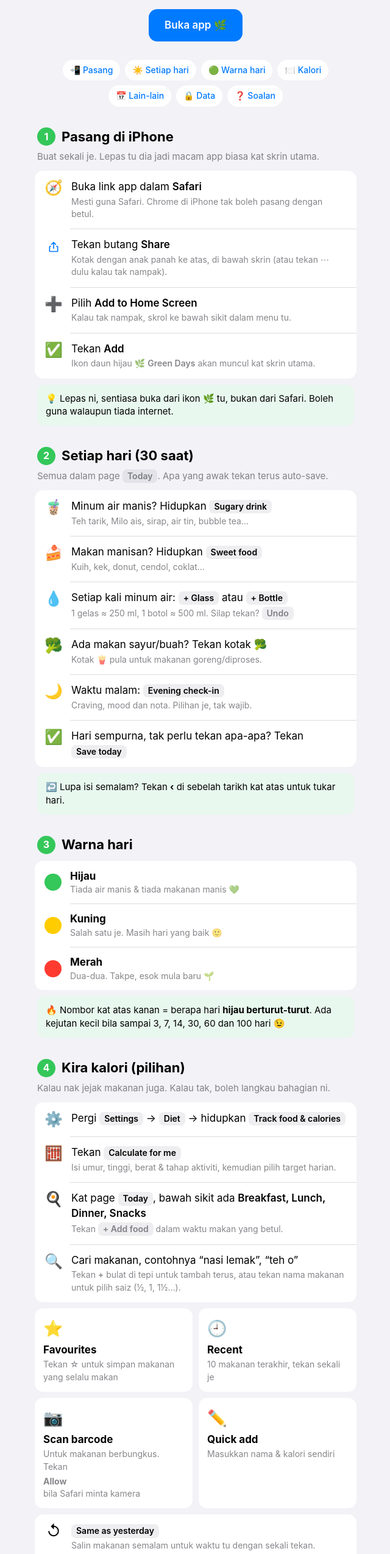
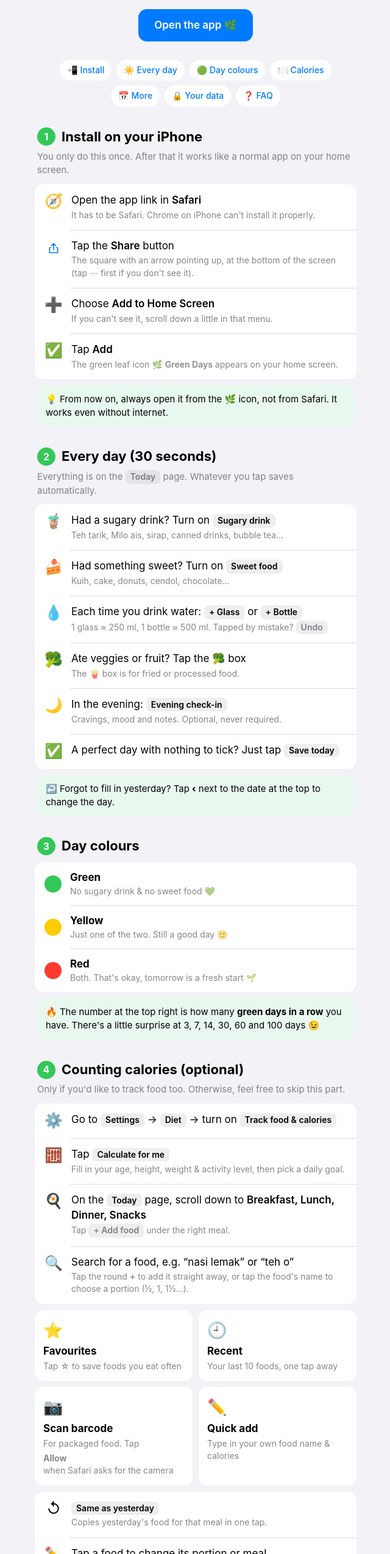
Before and after one commit to fadzly27/farhanahs-green-days, a plain HTML site: page guide.html in a window 1280 px wide. Shown: the part 251-2800 px from the top of the page at 61% size, without its empty margins (319-959 px from the left). Drawn offline with Linux system fonts and the light colour scheme.

Commit message:
Translate the user guide to English
Cache bumped to fgd-v7.

Co-Authored-By: Claude Opus 5.5 <noreply@anthropic.com>

```diff
--- a/guide.html
+++ b/guide.html
@@ -1,10 +1,10 @@
 <!DOCTYPE html>
-<html lang="ms">
+<html lang="en">
 <head>
   <meta charset="utf-8">
   <meta name="viewport" content="width=device-width, initial-scale=1, viewport-fit=cover">
-  <title>Panduan Green Days</title>
-  <meta name="description" content="Panduan ringkas cara guna Farhanah's Green Days di iPhone.">
+  <title>Green Days Guide</title>
+  <meta name="description" content="A simple guide to using Farhanah's Green Days on iPhone.">
   <meta name="robots" content="noindex, nofollow, noarchive">
   <meta name="theme-color" content="#f2f2f7">
   <link rel="icon" type="image/png" sizes="192x192" href="icons/icon-192.png">
@@ -92,117 +92,117 @@
 
   <header class="hero">
     <img src="icons/icon-180.png" alt="">
-    <h1>Hi Farhanah 👋<br>Ni panduan ringkas</h1>
+    <h1>Hi Farhanah 👋<br>Here's a quick guide</h1>
     <p>One green day at a time 🌿</p>
-    <a class="btn" href="./">Buka app 🌿</a>
+    <a class="btn" href="./">Open the app 🌿</a>
   </header>
 
-  <nav class="toc" aria-label="Kandungan">
-    <a href="#pasang">📲 Pasang</a>
-    <a href="#harian">☀️ Setiap hari</a>
-    <a href="#warna">🟢 Warna hari</a>
-    <a href="#kalori">🍽️ Kalori</a>
-    <a href="#lain">📅 Lain-lain</a>
-    <a href="#data">🔒 Data</a>
-    <a href="#soalan">❓ Soalan</a>
+  <nav class="toc" aria-label="Contents">
+    <a href="#install">📲 Install</a>
+    <a href="#daily">☀️ Every day</a>
+    <a href="#colours">🟢 Day colours</a>
+    <a href="#calories">🍽️ Calories</a>
+    <a href="#more">📅 More</a>
+    <a href="#data">🔒 Your data</a>
+    <a href="#faq">❓ FAQ</a>
   </nav>
 
   <!-- 1 -->
-  <h2 id="pasang"><span class="n">1</span>Pasang di iPhone</h2>
-  <p class="lead">Buat sekali je. Lepas tu dia jadi macam app biasa kat skrin utama.</p>
+  <h2 id="install"><span class="n">1</span>Install on your iPhone</h2>
+  <p class="lead">You only do this once. After that it works like a normal app on your home screen.</p>
   <div class="card">
     <ol class="steps">
-      <li><span class="ico">🧭</span><div>Buka link app dalam <b>Safari</b><small>Mesti guna Safari. Chrome di iPhone tak boleh pasang dengan betul.</small></div></li>
-      <li><span class="ico"><svg class="share" viewBox="0 0 24 24" fill="none" stroke="currentColor" stroke-width="2" stroke-linecap="round" stroke-linejoin="round" aria-hidden="true"><path d="M12 3v12M8 7l4-4 4 4"/><path d="M6 11H5a1 1 0 0 0-1 1v8a1 1 0 0 0 1 1h14a1 1 0 0 0 1-1v-8a1 1 0 0 0-1-1h-1"/></svg></span><div>Tekan butang <b>Share</b><small>Kotak dengan anak panah ke atas, di bawah skrin (atau tekan ⋯ dulu kalau tak nampak).</small></div></li>
-      <li><span class="ico">➕</span><div>Pilih <b>Add to Home Screen</b><small>Kalau tak nampak, skrol ke bawah sikit dalam menu tu.</small></div></li>
-      <li><span class="ico">✅</span><div>Tekan <b>Add</b><small>Ikon daun hijau 🌿 <b>Green Days</b> akan muncul kat skrin utama.</small></div></li>
+      <li><span class="ico">🧭</span><div>Open the app link in <b>Safari</b><small>It has to be Safari. Chrome on iPhone can't install it properly.</small></div></li>
+      <li><span class="ico"><svg class="share" viewBox="0 0 24 24" fill="none" stroke="currentColor" stroke-width="2" stroke-linecap="round" stroke-linejoin="round" aria-hidden="true"><path d="M12 3v12M8 7l4-4 4 4"/><path d="M6 11H5a1 1 0 0 0-1 1v8a1 1 0 0 0 1 1h14a1 1 0 0 0 1-1v-8a1 1 0 0 0-1-1h-1"/></svg></span><div>Tap the <b>Share</b> button<small>The square with an arrow pointing up, at the bottom of the screen (tap ⋯ first if you don't see it).</small></div></li>
+      <li><span class="ico">➕</span><div>Choose <b>Add to Home Screen</b><small>If you can't see it, scroll down a little in that menu.</small></div></li>
+      <li><span class="ico">✅</span><div>Tap <b>Add</b><small>The green leaf icon 🌿 <b>Green Days</b> appears on your home screen.</small></div></li>
     </ol>
   </div>
-  <p class="note">💡 Lepas ni, sentiasa buka dari ikon 🌿 tu, bukan dari Safari. Boleh guna walaupun tiada internet.</p>
+  <p class="note">💡 From now on, always open it from the 🌿 icon, not from Safari. It works even without internet.</p>
 
   <!-- 2 -->
-  <h2 id="harian"><span class="n">2</span>Setiap hari (30 saat)</h2>
-  <p class="lead">Semua dalam page <span class="k">Today</span>. Apa yang awak tekan terus auto-save.</p>
+  <h2 id="daily"><span class="n">2</span>Every day (30 seconds)</h2>
+  <p class="lead">Everything is on the <span class="k">Today</span> page. Whatever you tap saves automatically.</p>
   <div class="card">
     <ol class="steps">
-      <li><span class="ico">🧋</span><div>Minum air manis? Hidupkan <span class="k">Sugary drink</span><small>Teh tarik, Milo ais, sirap, air tin, bubble tea…</small></div></li>
-      <li><span class="ico">🍰</span><div>Makan manisan? Hidupkan <span class="k">Sweet food</span><small>Kuih, kek, donut, cendol, coklat…</small></div></li>
-      <li><span class="ico">💧</span><div>Setiap kali minum air: <span class="k">+ Glass</span> atau <span class="k">+ Bottle</span><small>1 gelas ≈ 250 ml, 1 botol ≈ 500 ml. Silap tekan? <span class="k">Undo</span></small></div></li>
-      <li><span class="ico">🥦</span><div>Ada makan sayur/buah? Tekan kotak <b>🥦</b><small>Kotak <b>🍟</b> pula untuk makanan goreng/diproses.</small></div></li>
-      <li><span class="ico">🌙</span><div>Waktu malam: <span class="k">Evening check-in</span><small>Craving, mood dan nota. Pilihan je, tak wajib.</small></div></li>
-      <li><span class="ico">✅</span><div>Hari sempurna, tak perlu tekan apa-apa? Tekan <span class="k">Save today</span></div></li>
+      <li><span class="ico">🧋</span><div>Had a sugary drink? Turn on <span class="k">Sugary drink</span><small>Teh tarik, Milo ais, sirap, canned drinks, bubble tea…</small></div></li>
+      <li><span class="ico">🍰</span><div>Had something sweet? Turn on <span class="k">Sweet food</span><small>Kuih, cake, donuts, cendol, chocolate…</small></div></li>
+      <li><span class="ico">💧</span><div>Each time you drink water: <span class="k">+ Glass</span> or <span class="k">+ Bottle</span><small>1 glass ≈ 250 ml, 1 bottle ≈ 500 ml. Tapped by mistake? <span class="k">Undo</span></small></div></li>
+      <li><span class="ico">🥦</span><div>Ate veggies or fruit? Tap the <b>🥦</b> box<small>The <b>🍟</b> box is for fried or processed food.</small></div></li>
+      <li><span class="ico">🌙</span><div>In the evening: <span class="k">Evening check-in</span><small>Cravings, mood and notes. Optional, never required.</small></div></li>
+      <li><span class="ico">✅</span><div>A perfect day with nothing to tick? Just tap <span class="k">Save today</span></div></li>
     </ol>
   </div>
-  <p class="note">↩️ Lupa isi semalam? Tekan <b>‹</b> di sebelah tarikh kat atas untuk tukar hari.</p>
+  <p class="note">↩️ Forgot to fill in yesterday? Tap <b>‹</b> next to the date at the top to change the day.</p>
 
-  <!-- warna -->
-  <h2 id="warna"><span class="n">3</span>Warna hari</h2>
+  <!-- colours -->
+  <h2 id="colours"><span class="n">3</span>Day colours</h2>
   <div class="card colors">
-    <div class="row"><span class="dot g"></span><div><b>Hijau</b><small>Tiada air manis &amp; tiada makanan manis 💚</small></div></div>
-    <div class="row"><span class="dot y"></span><div><b>Kuning</b><small>Salah satu je. Masih hari yang baik 🙂</small></div></div>
-    <div class="row"><span class="dot r"></span><div><b>Merah</b><small>Dua-dua. Takpe, esok mula baru 🌱</small></div></div>
+    <div class="row"><span class="dot g"></span><div><b>Green</b><small>No sugary drink &amp; no sweet food 💚</small></div></div>
+    <div class="row"><span class="dot y"></span><div><b>Yellow</b><small>Just one of the two. Still a good day 🙂</small></div></div>
+    <div class="row"><span class="dot r"></span><div><b>Red</b><small>Both. That's okay, tomorrow is a fresh start 🌱</small></div></div>
   </div>
-  <p class="note">🔥 Nombor kat atas kanan = berapa hari <b>hijau berturut-turut</b>. Ada kejutan kecil bila sampai 3, 7, 14, 30, 60 dan 100 hari 😉</p>
+  <p class="note">🔥 The number at the top right is how many <b>green days in a row</b> you have. There's a little surprise at 3, 7, 14, 30, 60 and 100 days 😉</p>
 
   <!-- 4 -->
-  <h2 id="kalori"><span class="n">4</span>Kira kalori (pilihan)</h2>
-  <p class="lead">Kalau nak jejak makanan juga. Kalau tak, boleh langkau bahagian ni.</p>
+  <h2 id="calories"><span class="n">4</span>Counting calories (optional)</h2>
+  <p class="lead">Only if you'd like to track food too. Otherwise, feel free to skip this part.</p>
   <div class="card">
     <ol class="steps">
-      <li><span class="ico">⚙️</span><div>Pergi <span class="k">Settings</span> → <span class="k">Diet</span> → hidupkan <span class="k">Track food &amp; calories</span></div></li>
-      <li><span class="ico">🧮</span><div>Tekan <span class="k">Calculate for me</span><small>Isi umur, tinggi, berat &amp; tahap aktiviti, kemudian pilih target harian.</small></div></li>
-      <li><span class="ico">🍳</span><div>Kat page <span class="k">Today</span>, bawah sikit ada <b>Breakfast, Lunch, Dinner, Snacks</b><small>Tekan <span class="k">+ Add food</span> dalam waktu makan yang betul.</small></div></li>
-      <li><span class="ico">🔍</span><div>Cari makanan, contohnya “nasi lemak”, “teh o”<small>Tekan <b>+</b> bulat di tepi untuk tambah terus, atau tekan nama makanan untuk pilih saiz (½, 1, 1½…).</small></div></li>
+      <li><span class="ico">⚙️</span><div>Go to <span class="k">Settings</span> → <span class="k">Diet</span> → turn on <span class="k">Track food &amp; calories</span></div></li>
+      <li><span class="ico">🧮</span><div>Tap <span class="k">Calculate for me</span><small>Fill in your age, height, weight &amp; activity level, then pick a daily goal.</small></div></li>
+      <li><span class="ico">🍳</span><div>On the <span class="k">Today</span> page, scroll down to <b>Breakfast, Lunch, Dinner, Snacks</b><small>Tap <span class="k">+ Add food</span> under the right meal.</small></div></li>
+      <li><span class="ico">🔍</span><div>Search for a food, e.g. “nasi lemak” or “teh o”<small>Tap the round <b>+</b> to add it straight away, or tap the food's name to choose a portion (½, 1, 1½…).</small></div></li>
     </ol>
   </div>
   <div class="grid" style="margin-top:10px">
-    <div class="tile"><div class="e">⭐</div><b>Favourites</b><span>Tekan ☆ untuk simpan makanan yang selalu makan</span></div>
-    <div class="tile"><div class="e">🕘</div><b>Recent</b><span>10 makanan terakhir, tekan sekali je</span></div>
-    <div class="tile"><div class="e">📷</div><b>Scan barcode</b><span>Untuk makanan berbungkus. Tekan <b>Allow</b> bila Safari minta kamera</span></div>
-    <div class="tile"><div class="e">✏️</div><b>Quick add</b><span>Masukkan nama &amp; kalori sendiri</span></div>
+    <div class="tile"><div class="e">⭐</div><b>Favourites</b><span>Tap ☆ to save foods you eat often</span></div>
+    <div class="tile"><div class="e">🕘</div><b>Recent</b><span>Your last 10 foods, one tap away</span></div>
+    <div class="tile"><div class="e">📷</div><b>Scan barcode</b><span>For packaged food. Tap <b>Allow</b> when Safari asks for the camera</span></div>
+    <div class="tile"><div class="e">✏️</div><b>Quick add</b><span>Type in your own food name &amp; calories</span></div>
   </div>
   <div class="card" style="margin-top:10px">
     <ol class="steps">
-      <li><span class="ico">↺</span><div><span class="k">Same as yesterday</span><small>Salin makanan semalam untuk waktu tu dengan sekali tekan.</small></div></li>
-      <li><span class="ico">✏️</span><div>Tekan makanan untuk ubah saiz atau waktu makan</div></li>
-      <li><span class="ico">👈</span><div>Leret makanan ke kiri untuk padam<small>Terpadam silap? Tekan <span class="k">Undo</span> yang keluar kat bawah.</small></div></li>
+      <li><span class="ico">↺</span><div><span class="k">Same as yesterday</span><small>Copies yesterday's food for that meal in one tap.</small></div></li>
+      <li><span class="ico">✏️</span><div>Tap a food to change its portion or meal</div></li>
+      <li><span class="ico">👈</span><div>Swipe a food to the left to delete it<small>Deleted by mistake? Tap <span class="k">Undo</span> at the bottom of the screen.</small></div></li>
     </ol>
   </div>
-  <p class="note">🧋 Makanan bergula auto-tanda <b>Sugary drink</b> / <b>Sweet food</b> untuk awak. Kalori cuma anggaran. Yang penting konsisten, bukan sempurna 💚</p>
+  <p class="note">🧋 Sugary foods switch on <b>Sugary drink</b> / <b>Sweet food</b> for you automatically. Calories are only estimates. Being consistent matters more than being perfect 💚</p>
 
   <!-- 5 -->
-  <h2 id="lain"><span class="n">5</span>Tab lain</h2>
+  <h2 id="more"><span class="n">5</span>The other tabs</h2>
   <div class="grid">
-    <div class="tile"><div class="e">📅</div><b>Calendar</b><span>Hari hijau/kuning/merah sebulan. Tekan satu hari untuk tengok apa yang dicatat</span></div>
-    <div class="tile"><div class="e">📊</div><b>Summary</b><span>Statistik minggu ni &amp; graf 30 hari</span></div>
-    <div class="tile"><div class="e">⚖️</div><b>Berat badan</b><span>Dalam Summary: <b>+ Log weight</b> seminggu sekali</span></div>
-    <div class="tile"><div class="e">🌓</div><b>Tema</b><span>Settings → Auto / Light / Dark</span></div>
+    <div class="tile"><div class="e">📅</div><b>Calendar</b><span>Your green/yellow/red days for the month. Tap a day to see what you logged</span></div>
+    <div class="tile"><div class="e">📊</div><b>Summary</b><span>This week's stats &amp; a 30-day chart</span></div>
+    <div class="tile"><div class="e">⚖️</div><b>Weight</b><span>In Summary: <b>+ Log weight</b> about once a week</span></div>
+    <div class="tile"><div class="e">🌓</div><b>Theme</b><span>Settings → Auto / Light / Dark</span></div>
   </div>
-  <p class="note warn">🔔 <b>Reminder</b> (Settings) hanya berfungsi bila app sedang terbuka. Untuk peringatan setiap malam, lebih pasti guna <b>Alarm</b> atau <b>Reminders</b> di iPhone ⏰</p>
+  <p class="note warn">🔔 The <b>Reminder</b> in Settings only works while the app is open. For a nightly nudge, the iPhone <b>Alarm</b> or <b>Reminders</b> app is more reliable ⏰</p>
 
   <!-- 6 -->
-  <h2 id="data"><span class="n">6</span>Data &amp; backup</h2>
+  <h2 id="data"><span class="n">6</span>Your data &amp; backups</h2>
   <div class="card pad">
-    🔒 Semua catatan disimpan <b>dalam iPhone awak sahaja</b>. Tiada akaun, tiada siapa lain boleh tengok, termasuk yang buat app ni 😊
+    🔒 Everything you log is stored <b>only on your iPhone</b>. No account, and nobody else can see it, not even the person who made this app 😊
   </div>
   <div class="card" style="margin-top:10px">
     <ol class="steps">
-      <li><span class="ico">📦</span><div>Sebulan sekali: <span class="k">Settings</span> → <span class="k">Export backup (JSON)</span><small>Pilih <b>Save to Files</b>, atau hantar ke diri sendiri.</small></div></li>
-      <li><span class="ico">📥</span><div>Tukar telefon atau terpadam? <span class="k">Import backup</span><small>Pilih fail backup tadi. Semua catatan kembali.</small></div></li>
+      <li><span class="ico">📦</span><div>Once a month: <span class="k">Settings</span> → <span class="k">Export backup (JSON)</span><small>Choose <b>Save to Files</b>, or send it to yourself.</small></div></li>
+      <li><span class="ico">📥</span><div>New phone, or lost your data? <span class="k">Import backup</span><small>Pick the backup file and everything comes back.</small></div></li>
     </ol>
   </div>
-  <p class="note warn">⚠️ Kalau padam ikon app, atau clear history Safari (<b>Clear History and Website Data</b>), data akan hilang. Sebab tu backup penting.</p>
+  <p class="note warn">⚠️ Deleting the app icon, or clearing Safari's history (<b>Clear History and Website Data</b>), also deletes your data. That's why backups matter.</p>
 
   <!-- FAQ -->
-  <h2 id="soalan"><span class="n">?</span>Soalan lazim</h2>
-  <details><summary>App nampak lain / ada update?</summary><p>App update sendiri. Tutup app sepenuhnya (leret ke atas dari bawah skrin, kemudian leret app keluar), lepas tu buka semula. Versi app ada di bawah sekali page Settings.</p></details>
-  <details><summary>Tertekan silap?</summary><p>Tekan sekali lagi untuk tutup suis. Untuk air, tekan <b>Undo</b>. Untuk makanan yang terpadam, tekan <b>Undo</b> pada mesej di bawah skrin.</p></details>
-  <details><summary>Scan barcode tak jalan?</summary><p>Pastikan Safari dibenarkan guna kamera (tekan <b>Allow</b>). Kalau masih tak boleh, taip nombor barcode di bawah kamera. Kalau produk tak dijumpai, isi kalori dari label dan app akan ingat untuk lain kali.</p></details>
-  <details><summary>Hari merah, macam mana?</summary><p>Takpe langsung 🌱 App ni bukan untuk rasa bersalah. Setiap hari adalah permulaan baru. Satu hari hijau pada satu masa.</p></details>
+  <h2 id="faq"><span class="n">?</span>Questions</h2>
+  <details><summary>The app looks different / is there an update?</summary><p>The app updates itself. Close it fully (swipe up from the bottom of the screen, then swipe the app away), then open it again. The version number is at the very bottom of the Settings page.</p></details>
+  <details><summary>Tapped something by mistake?</summary><p>Tap it again to switch it off. For water, tap <b>Undo</b>. For a deleted food, tap <b>Undo</b> in the message at the bottom of the screen.</p></details>
+  <details><summary>Barcode scanning doesn't work?</summary><p>Make sure Safari is allowed to use the camera (tap <b>Allow</b>). If it still doesn't work, type the barcode number below the camera. If the product isn't found, enter the calories from the label and the app will remember it next time.</p></details>
+  <details><summary>Had a red day?</summary><p>That's completely okay 🌱 This app isn't here to make you feel guilty. Every day is a fresh start. One green day at a time.</p></details>
 
   <footer>
-    <a class="btn" href="./">Buka app 🌿</a>
-    <p class="love" style="margin-top:28px">Dibuat dengan 💚 untuk Farhanah</p>
+    <a class="btn" href="./">Open the app 🌿</a>
+    <p class="love" style="margin-top:28px">Made with 💚 for Farhanah</p>
     <p>Farhanah's Green Days</p>
   </footer>
 
--- a/sw.js
+++ b/sw.js
@@ -1,6 +1,6 @@
 /* Farhanah's Green Days — service worker
    Bump CACHE (fgd-v1 → fgd-v2 …) whenever you change any file. */
-var CACHE = 'fgd-v6';
+var CACHE = 'fgd-v7';
 var ASSETS = [
   './',
   'index.html',
```
Also changed, not shown: index.html (+1 -1 lines), 1 other file.
